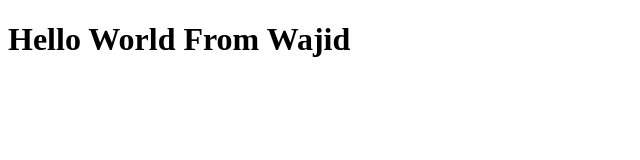
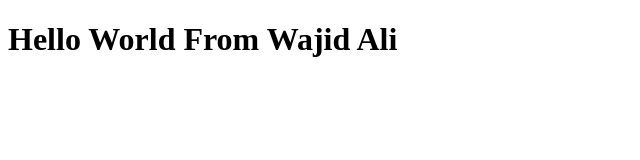
Before and after one commit to Wajid2990/Bootcamp2020, a plain HTML site: page index.html in a window 1280 px wide. Shown: the full height of the page, 0-640 px from the left. Drawn offline with Linux system fonts and the light colour scheme.

Commit message:
Update index.html

```diff
--- a/index.html
+++ b/index.html
@@ -6,6 +6,6 @@
     <title>Document</title>
 </head>
 <body>
-    <h1>Hello World From <b>Wajid</b></h1>
+    <h1>Hello World From <b>Wajid Ali</b></h1>
 </body>
 </html>
```
